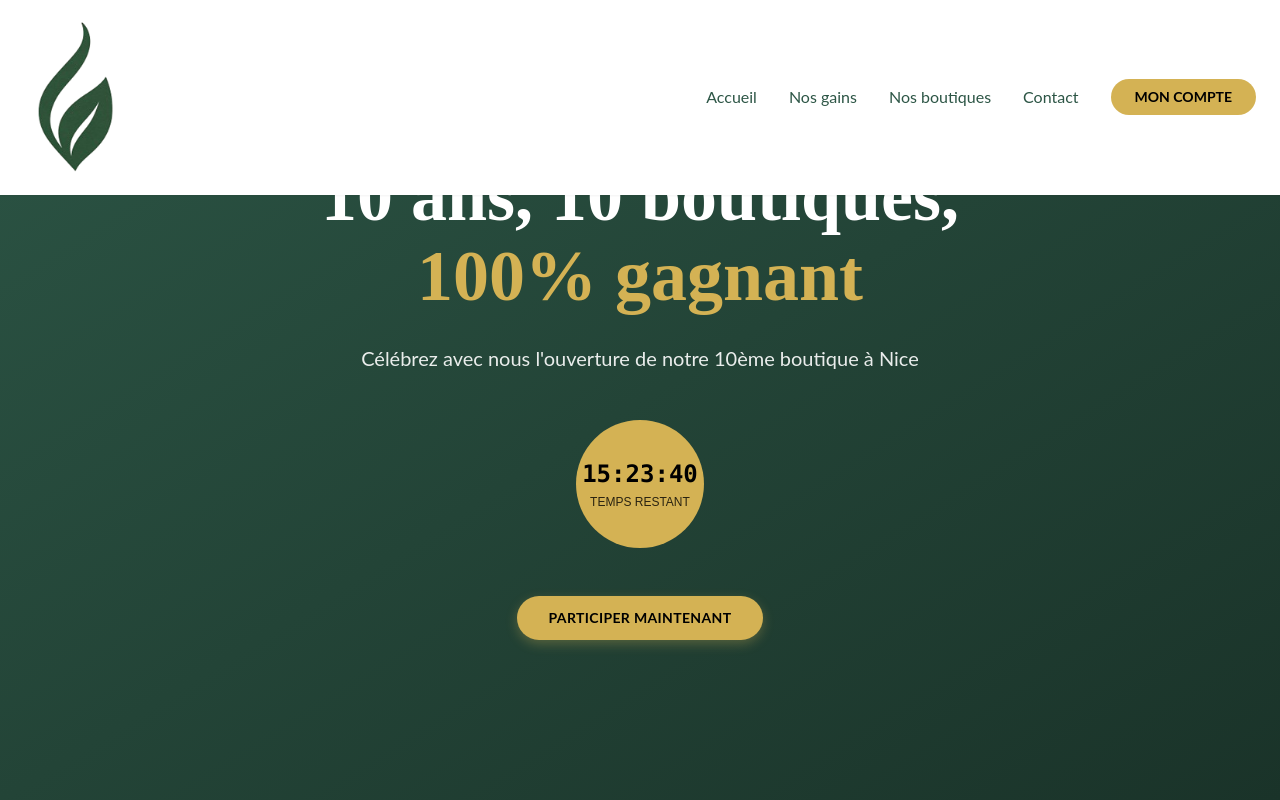
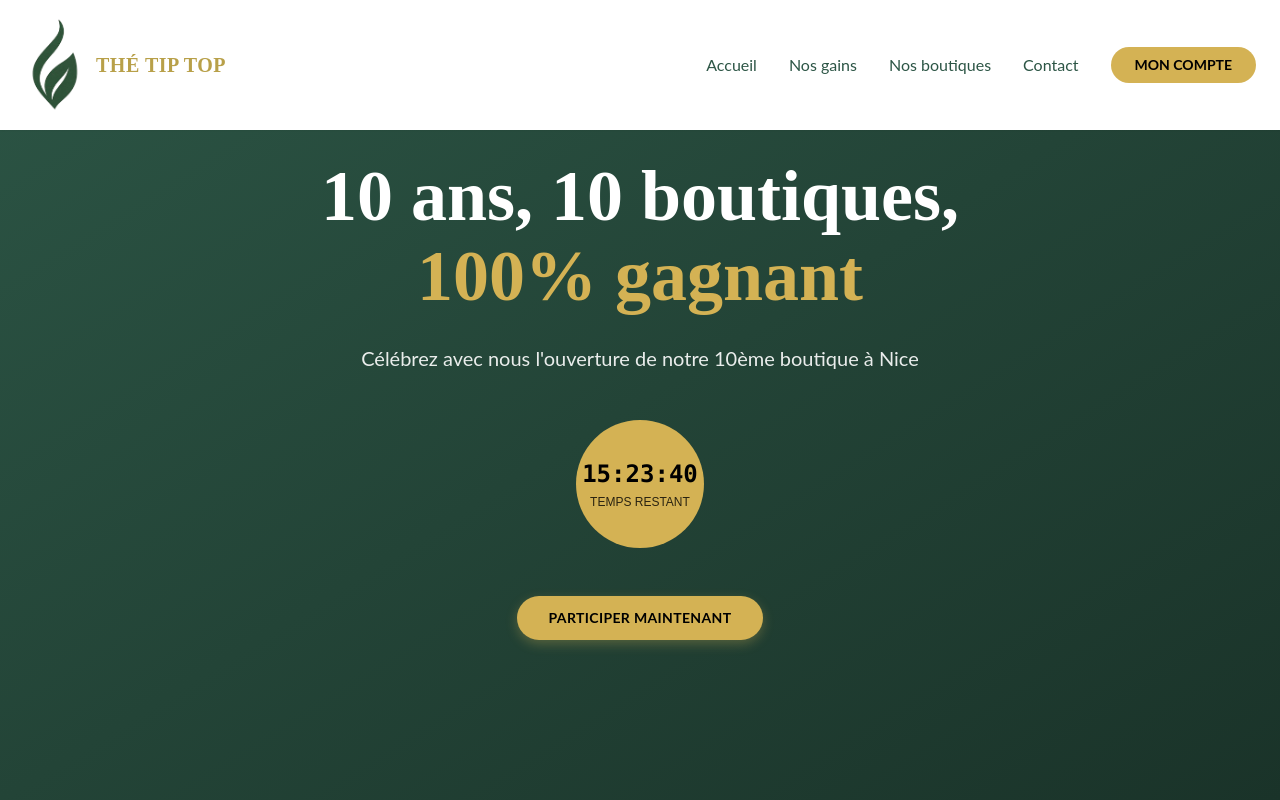
Before and after one commit to MohaDjm/the-tip-top, a Next.js app in the folder frontend/: page / in a window 1280 px wide. Shown: the top 800 px of the page. Built offline with nearby package versions, Linux system fonts and the light colour scheme.

Commit message:
fixed navbar

```diff
--- a/frontend/src/app/page.tsx
+++ b/frontend/src/app/page.tsx
@@ -50,13 +50,18 @@ export default function Home() {
       <header className="absolute top-0 left-0 right-0 z-30 bg-white shadow-sm">
         <div className="max-w-7xl mx-auto px-6 py-4">
           <div className="flex items-center justify-between">
-            <Image
-              src="/assets/images/logos/logo.png"
-              alt="Thé Tip Top"
-              width={100}
-              height={60}
-              className="object-contain"
-            />
+            <div className="flex items-center space-x-3">
+              <Image
+                src="/assets/images/logos/logo.png"
+                alt="Thé Tip Top"
+                width={60}
+                height={40}
+                className="object-contain"
+              />
+              <h1 className="text-[#B8A049] font-['Playfair_Display'] text-xl font-bold tracking-wide">
+                THÉ TIP TOP
+              </h1>
+            </div>
             <nav className="hidden md:flex items-center space-x-8">
               <Link href="#" className="text-[#2C5545] font-['Lato'] hover:text-[#D4B254] transition-colors">Accueil</Link>
               <Link href="#" className="text-[#2C5545] font-['Lato'] hover:text-[#D4B254] transition-colors">Nos gains</Link>
```
